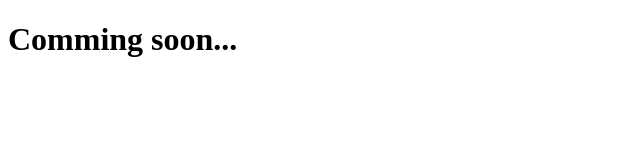
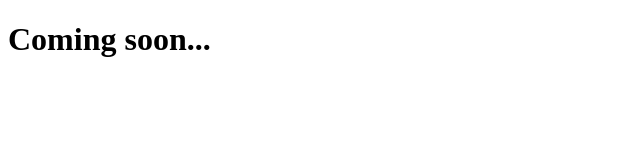
Before and after one commit to jtk217/walkhome, a plain HTML site: page index.html in a window 1280 px wide. Shown: the whole page, without its empty margins (0-640 px from the left). Drawn offline with Linux system fonts and the light colour scheme.

Commit message:
Change heading again

```diff
--- a/index.html
+++ b/index.html
@@ -2,6 +2,6 @@
 <script src="call.js"></script>
 <html>
     <body>
-        <h1>Comming soon...</h1>
+        <h1>Coming soon...</h1>
     </body>
 </html>
```
